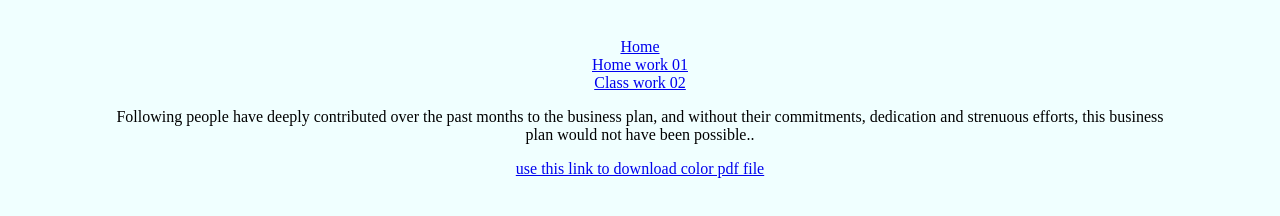
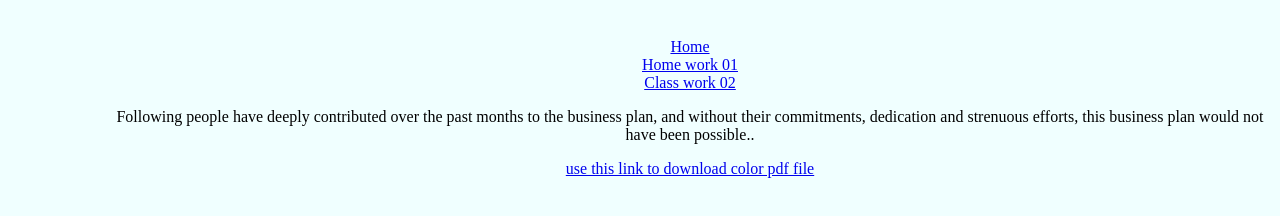
Before and after one commit to wongraphic/wonde, a plain HTML site: page index.html in a window 1280 px wide. Drawn offline with Linux system fonts and the light colour scheme.

Commit message:
Update classcadcss.css

```diff
--- a/classcadcss.css
+++ b/classcadcss.css
@@ -4,7 +4,7 @@
  body {
    background-color: azure;
     text-align: center;
-    padding: 100px;
+    padding-left: 100px;
     padding-top: 30px;
     padding-bottom: 30px;
  }
@@ -12,7 +12,7 @@
     background-color: rgb(rgb(32, 32, 32);
      text-align: left;
      text-align: right;
-     padding-right: 150px;
-     padding-top: 30px;
-     padding-bottom: 30px;
+     margin-right: 150px;
+     margin-top: 30px;
+     margin-bottom: 30px;
  }
```
